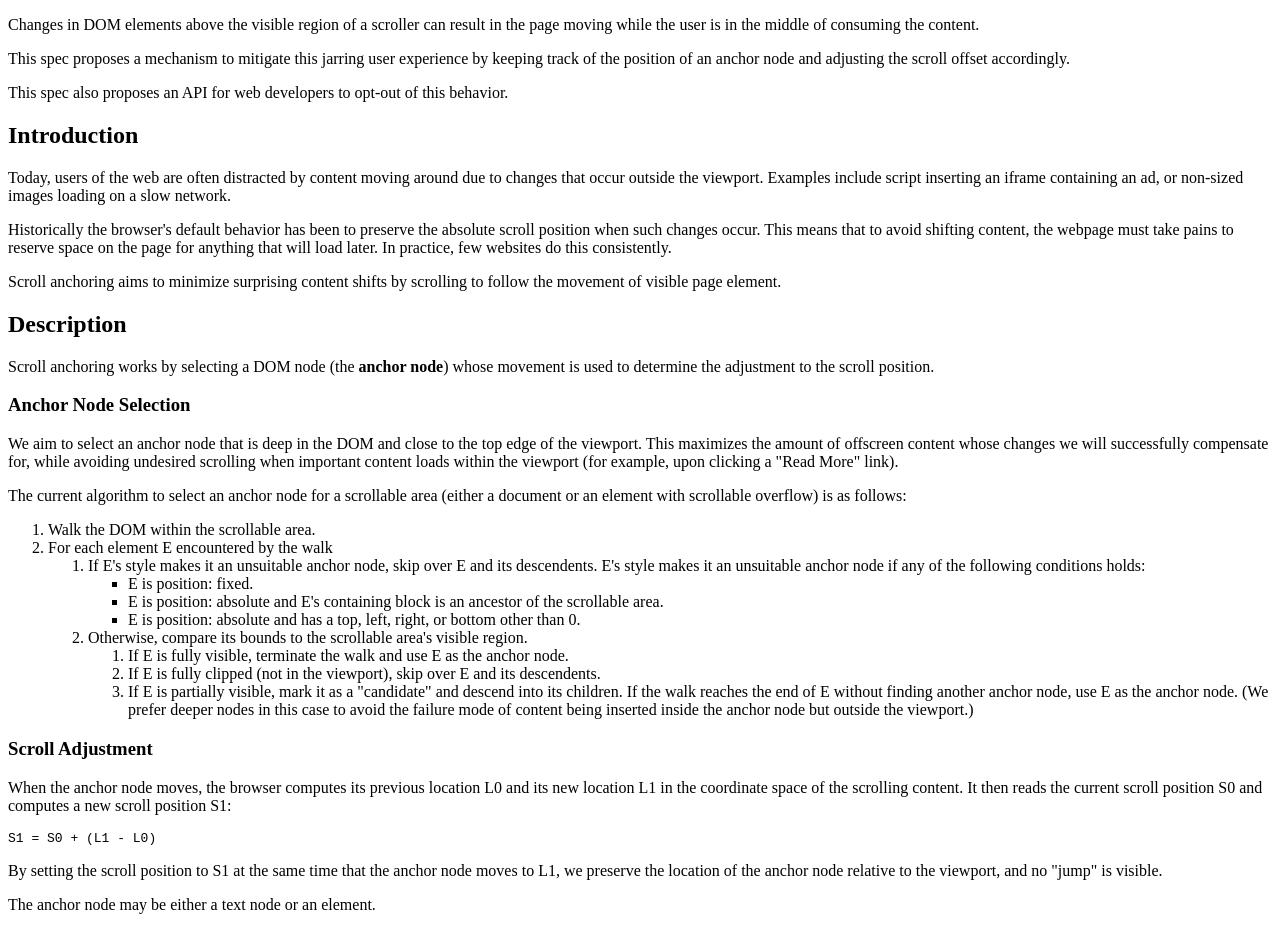
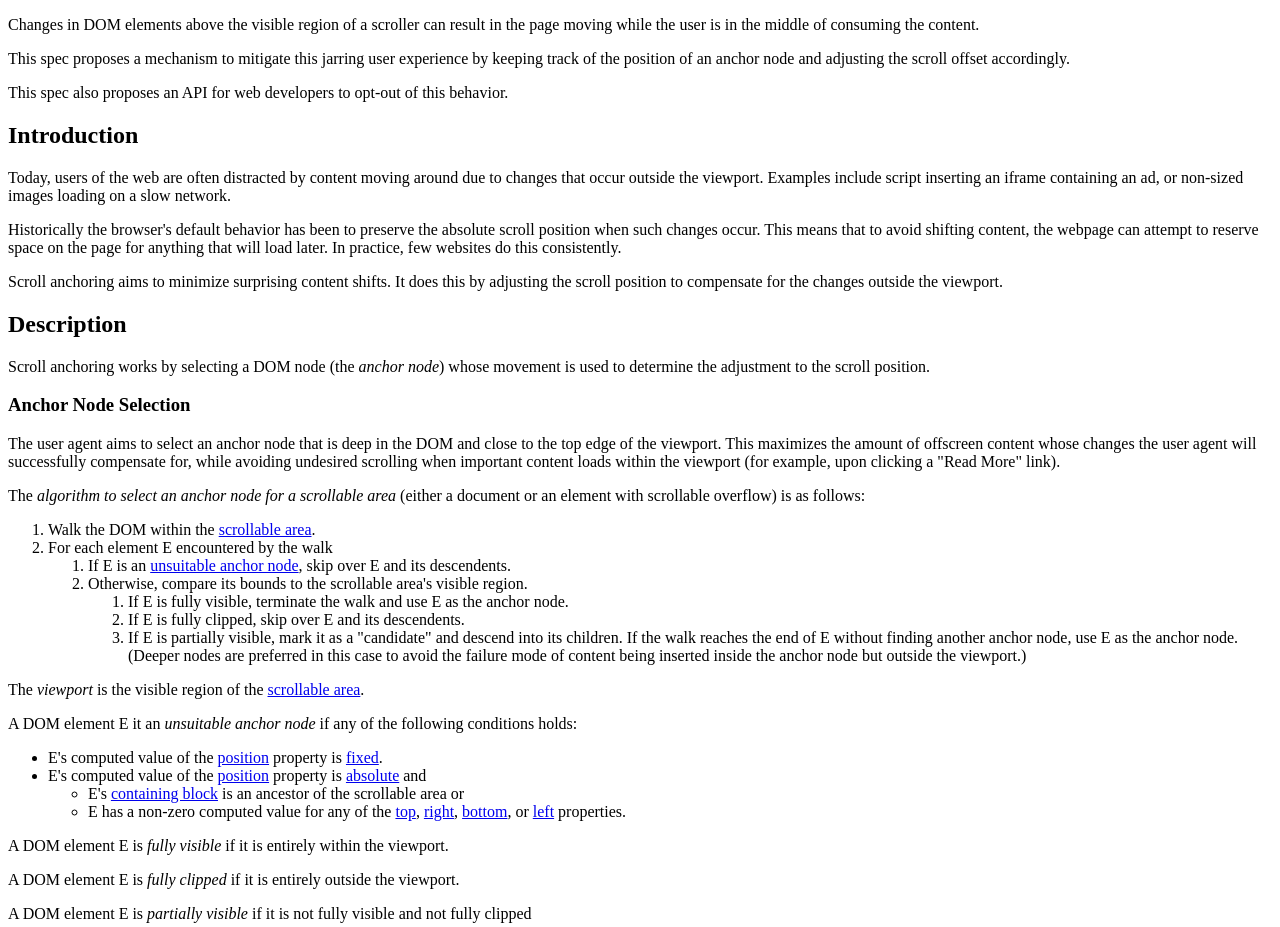
Before and after one commit to WICG/interventions, a plain HTML site: page scroll-anchoring/spec.html in a window 1280 px wide. Shown: the top 927 px of the page. Drawn offline with Linux system fonts and the light colour scheme.

Commit message:
Review comments

```diff
--- a/scroll-anchoring/spec.html
+++ b/scroll-anchoring/spec.html
@@ -56,65 +56,57 @@
       <h2>Introduction</h2>
       <p>
         Today, users of the web are often distracted by content moving around due to
-        changes that occur outside the viewport.  Examples include script inserting an
+        changes that occur outside the viewport. Examples include script inserting an
         iframe containing an ad, or non-sized images loading on a slow network.
       </p>
       <p>
         Historically the browser's default behavior has been to preserve the absolute
-        scroll position when such changes occur.  This means that to avoid shifting
-        content, the webpage must take pains to reserve space on the page for anything
-        that will load later.  In practice, few websites do this consistently.
+        scroll position when such changes occur. This means that to avoid shifting
+        content, the webpage can attempt to reserve space on the page for anything
+        that will load later. In practice, few websites do this consistently.
       </p>
       <p>
-        Scroll anchoring aims to minimize surprising content shifts by scrolling to
-        follow the movement of visible page element.
+        Scroll anchoring aims to minimize surprising content shifts. It does this by
+        adjusting the scroll position to compensate for the changes outside the
+        viewport.
       </p>
     </section>
-    <section>
+    <section dfn-for="ScrollAnchoring">
       <h2>Description</h2>
-      <section dfn-for="ScrollAnchoring">
-        <p>
-          Scroll anchoring works by selecting a DOM node (the <b>anchor node</b>) whose
-          movement is used to determine the adjustment to the scroll position.
-        </p>
+      <p>
+        Scroll anchoring works by selecting a DOM node (the <dfn>anchor node</dfn>) whose
+        movement is used to determine the adjustment to the scroll position.
+      </p>
+      <section>
         <h3>Anchor Node Selection</h3>
         <p>
-          We aim to select an anchor node that is deep in the DOM and close to the top
-          edge of the viewport.  This maximizes the amount of offscreen content whose
-          changes we will successfully compensate for, while avoiding undesired scrolling
+          The user agent aims to select an anchor node that is deep in the DOM and close to the top
+          edge of the <a id="ref-for-viewport-1">viewport</a>. This maximizes the amount of offscreen content whose
+          changes the user agent will successfully compensate for, while avoiding undesired scrolling
           when important content loads within the viewport (for example, upon clicking a
           "Read More" link).
         </p>
         <p>
-          The current algorithm to select an anchor node for a scrollable area (either a
+          The <dfn id="anchoring-algorithm">algorithm to select an anchor node for a scrollable area </dfn>(either a
           document or an element with scrollable overflow) is as follows:
           <ol>
-            <li>Walk the DOM within the scrollable area.</li>
+            <li>Walk the DOM within the <a href="https://drafts.csswg.org/cssom-view/#scrolling-box">scrollable area</a>.</li>
             <li>
               For each element E encountered by the walk
               <ol>
                 <li>
-                  If E's style makes it an unsuitable anchor node, skip over E
-                  and its descendents.  E's style makes it an unsuitable anchor
-                  node if any of the following conditions holds:
-                  <ul>
-                    <li>E is position: fixed.
-                    <li>E is position: absolute and E's containing block is an
-                      ancestor of the scrollable area.
-                    <li>E is position: absolute and has a top, left, right, or
-                      bottom other than 0.
-                  </ul>
+                  If E is an <a href="#unsuitable-anchor" id="ref-for-unsuitable-anchor-1">unsuitable anchor node</a>, skip over E and its descendents.
                 </li>
                 <li>
                   Otherwise, compare its bounds to the scrollable area's visible region.
                   <ol>
-                    <li>If E is fully visible, terminate the walk and use E as the anchor node.</li>
-                    <li>If E is fully clipped (not in the viewport), skip over E and its descendents.</li>
+                    <li>If E is <a id="ref-for-fully-visible-1">fully visible</a>, terminate the walk and use E as the anchor node.</li>
+                    <li>If E is <a id="ref-for-fully-clipped-1">fully clipped</a>, skip over E and its descendents.</li>
                     <li>
-                      If E is partially visible, mark it as a "candidate" and descend into
-                      its children.  If the walk reaches the end of E without finding
-                      another anchor node, use E as the anchor node.  (We prefer deeper
-                      nodes in this case to avoid the failure mode of content being inserted
+                      If E is <a id="ref-for-partially-visible-1">partially visible</a>, mark it as a "candidate"
+                      and descend into its children. If the walk reaches the end of E without finding
+                      another anchor node, use E as the anchor node. (Deeper nodes are preferred
+                      in this case to avoid the failure mode of content being inserted
                       inside the anchor node but outside the viewport.)
                     </li>
                   </ol>
@@ -123,10 +115,50 @@
             </li>
           </ol>
         </p>
+        <p>
+          The <dfn id="viewport"> viewport</dfn> is the visible region of the <a href="https://drafts.csswg.org/cssom-view/#scrolling-box">scrollable area</a>.
+        </p>
+        <p>
+          A DOM element E it an <dfn id="unsuitable-anchor">unsuitable anchor node</dfn> if any of the following conditions
+          holds:
+          <ul>
+            <li>
+              E's computed value of the <a href="https://drafts.csswg.org/css-position-3/#propdef-position">position</a> property is <a href="https://drafts.csswg.org/css-position-3/#valdef-position-fixed">fixed</a>.
+            </li>
+            <li>
+              E's computed value of the <a href="https://drafts.csswg.org/css-position-3/#propdef-position">position</a> property is <a href="https://drafts.csswg.org/css-position-3/#valdef-position-absolute">absolute</a> and
+              <ul>
+                <li> E's <a href="https://drafts.csswg.org/css-display-3/#containing-block">containing block</a> is an ancestor of the scrollable area or
+                <li> E has a non-zero computed value for any of the
+                  <a href="https://drafts.csswg.org/css-position-3/#propdef-top">top</a>,
+                  <a href="https://drafts.csswg.org/css-position-3/#propdef-right">right</a>,
+                  <a href="https://drafts.csswg.org/css-position-3/#propdef-bottom">bottom</a>, or
+                  <a href="https://drafts.csswg.org/css-position-3/#propdef-left">left</a>
+                  properties.
+              </ul>
+            </li>
+          </ul>
+        </p>
+        <p>
+          A DOM element E is <dfn id="fully-visible">fully visible </dfn> if it is entirely
+          within the <a id="ref-for-viewport-2">viewport</a>.
+        </p>
+        <p>
+          A DOM element E is <dfn id="fully-clipped">fully clipped </dfn> if it is entirely
+          outside the <a id="ref-for-viewport-3">viewport</a>.
+        </p>
+        <p>
+          A DOM element E is <dfn id="partially-visible">partially visible </dfn> if it is
+          not <a id="ref-for-fully-visible-2">fully visible</a> and not
+          <a id="ref-for-fully-clipped-2"> fully clipped </a>
+        </p>
+        <p>
+      </section>
+      <section>
         <h3>Scroll Adjustment</h3>
         <p>
           When the anchor node moves, the browser computes its previous location L0 and
-          its new location L1 in the coordinate space of the scrolling content.  It then
+          its new location L1 in the coordinate space of the scrolling content. It then
           reads the current scroll position S0 and computes a new scroll position S1:
         </p>
         <p>
@@ -134,7 +166,7 @@
         </p>
         <p>
           By setting the scroll position to S1 at the same time that the anchor node moves
-          to L1, we preserve the location of the anchor node relative to the viewport, and
+          to L1, the location of the anchor node relative to the viewport is preserved, and
           no "jump" is visible.
         </p>
         <p>
@@ -142,12 +174,12 @@
         </p>
         <p>
           Conceptually, a new anchor node is computed whenever the scroll position
-          changes.  (As a performance optimization, the implementation may wait until the
+          changes. (As a performance optimization, the implementation may wait until the
           anchor node is needed before computing it.)
         </p>
         <div class="note">
           In some cases, a scroll anchoring adjustment is suppressed, even though
-          the anchor node has moved.  These are:
+          the anchor node has moved. These are:
           <ul>
             <li>
               When 20 consecutive scroll anchoring adjustments have already occurred
@@ -156,7 +188,7 @@
             <li>
               When the scroll anchoring adjustment that would occur is the exact
               inverse of the most recent scroll anchoring adjustment, and is
-              identical to the one before that.  For example, given the following
+              identical to the one before that. For example, given the following
               movements of the anchor node:
               <ol>
                 <li>50 px downward
@@ -174,25 +206,23 @@
       <h2>Opt-out API</h2>
       <p>
         Scroll anchoring aims to be the default mode of behavior when launched, so that
-        users benefit from it even on legacy content.  To allow web developers to
-        disable scroll anchoring in part or all of a webpage we propose a CSS property
-        <code>overflow-anchor</code> which applies to scrollable elements and supports the
-        following values:
+        users benefit from it even on legacy content. Scroll anchoring can be disabled in
+        part or all of a webpage using a CSS property <code>overflow-anchor</code> which
+        applies to scrollable elements and supports the following values:
       </p>
       <ul>
         <li>
             <code>overflow-anchor: visible</code> causes a scrollable area to follow the content
-            within its viewport, using the scroll anchoring algorithm described in this
-            proposal.
+            within its viewport, using the <a href="#anchoring-algorithm" id="ref-for-anchoring-algorithm-1">scroll anchoring algorithm</a>.
         </li>
         <li>
             <code>overflow-anchor: none</code> causes a scrollable area to maintain its absolute
-            scroll position when content changes.  This was the default behavior prior to
+            scroll position when content changes. This was the default behavior prior to
             the introduction of scroll anchoring.
         </li>
         <li>
             <code>overflow-anchor: auto</code> invokes the user agent's default behavior for the
-            scrollable area.  With the launch of scroll anchoring this will be equivalent
+            scrollable area. With the launch of scroll anchoring this will be equivalent
             to <code>visible</code>, but is subject to future modification.
         </li>
       </ul>
@@ -210,5 +240,12 @@
         The <code>overflow-anchor</code> property is not inherited.
       </p>
     </section>
+
+    <h2 id="references">References</h2>
+    <h3 id="normative">Normative References</h3>
+    <dl>
+      <dt id="biblio-cssom-view-1">[CSSOM-VIEW-1]
+      <dd>Simon Pieters. <a href="https://drafts.csswg.org/cssom-view/">CSSOM View Module</a>. 17 March 2016. WD. URL: <a href="https://drafts.csswg.org/cssom-view/">https://drafts.csswg.org/cssom-view/</a>
+    </dl>
   </body>
 </html>
```
